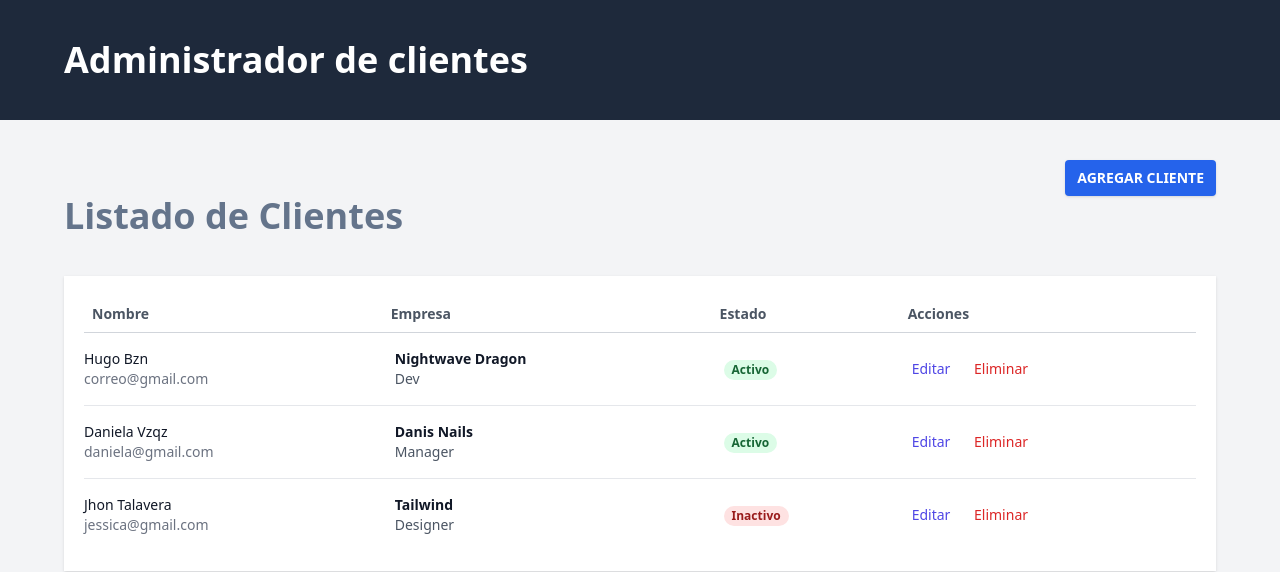
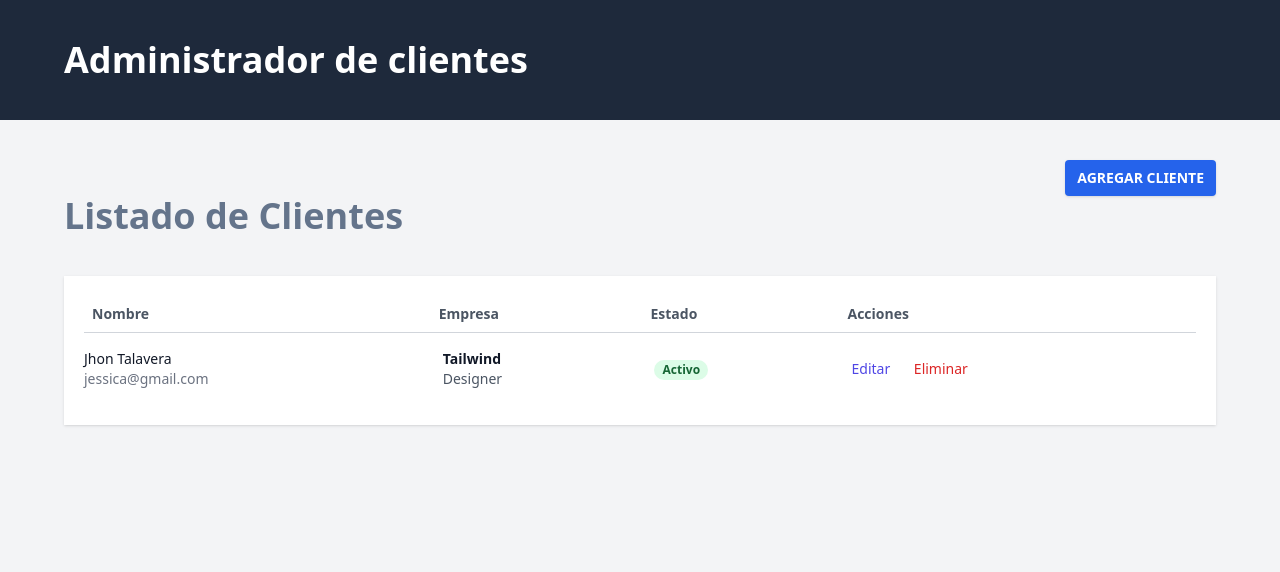
Before and after one commit to HugoBzn/crmvue, a Vue app: page / in a window 1280 px wide. Shown: the top 572 px of the page. Built offline with nearby package versions, Linux system fonts and the light colour scheme; data requests are answered from the project's data file; the HTML template or start-up script is replaced by a standard one.

Commit message:
Delete users working

```diff
--- a/db.json
+++ b/db.json
@@ -1,25 +1,5 @@
 {
   "clientes": [
-    {
-      "nombre": "Hugo",
-      "apellido": "Bzn",
-      "email": "correo@gmail.com",
-      "telefono": "123-123-1234",
-      "empresa": "Nightwave Dragon",
-      "puesto": "Dev",
-      "estado": true,
-      "id": 1
-    },
-    {
-      "nombre": "Daniela",
-      "apellido": "Vzqz",
-      "email": "daniela@gmail.com",
-      "telefono": "123-123-4567",
-      "empresa": "Danis Nails",
-      "puesto": "Manager",
-      "estado": true,
-      "id": 2
-    },
     {
       "nombre": "Jhon",
       "apellido": "Talavera",
@@ -27,7 +7,7 @@
       "telefono": "123-123-4321",
       "empresa": "Tailwind",
       "puesto": "Designer",
-      "estado": false,
+      "estado": true,
       "id": 3
     }
   ]
--- a/src/components/Cliente.vue
+++ b/src/components/Cliente.vue
@@ -8,7 +8,7 @@ const props = defineProps({
   },
 });
 
-defineEmits(["actualizar-estado"]);
+defineEmits(["actualizar-estado", "eliminar-cliente"]);
 
 const nombreCliente = computed(() => {
   return props.cliente.nombre + " " + props.cliente.apellido;
@@ -45,7 +45,12 @@ const estadoCliente = computed(() => {
       >
         Editar
       </RouterLink>
-      <RouterLink to="/" class="text-red-600 hover:text-red-500">Eliminar</RouterLink>
+      <RouterLink
+        to="/"
+        class="text-red-600 hover:text-red-500"
+        @click="$emit('eliminar-cliente', cliente.id)"
+        >Eliminar</RouterLink
+      >
     </td>
   </tr>
 </template>
--- a/src/services/ClienteService.js
+++ b/src/services/ClienteService.js
@@ -16,4 +16,7 @@ export default {
   cambiarEstado(id, data) {
     return api.patch("/clientes/" + id, data);
   },
+  eliminarCliente(id) {
+    return api.delete("/clientes/" + id);
+  },
 };
--- a/src/views/ClientesView.vue
+++ b/src/views/ClientesView.vue
@@ -18,6 +18,14 @@ const actualizarEstado = ({ id, estado }) => {
     .then(() => {
       const i = clientes.value.findIndex((cliente) => cliente.id === id);
       clientes.value[i].estado = !estado;
+    })
+    .catch((error) => console.log(error));
+};
+
+const eliminarCliente = (id) => {
+  ClienteService.eliminarCliente(id)
+    .then(() => {
+      clientes.value = clientes.value.filter((cliente) => cliente.id !== id);
     })
     .catch((error) => console.log(error));
 };
@@ -68,6 +76,7 @@ defineProps({
                 :key="cliente.id"
                 :cliente="cliente"
                 @actualizar-estado="actualizarEstado"
+                @eliminar-cliente="eliminarCliente"
               />
             </tbody>
           </table>
```
